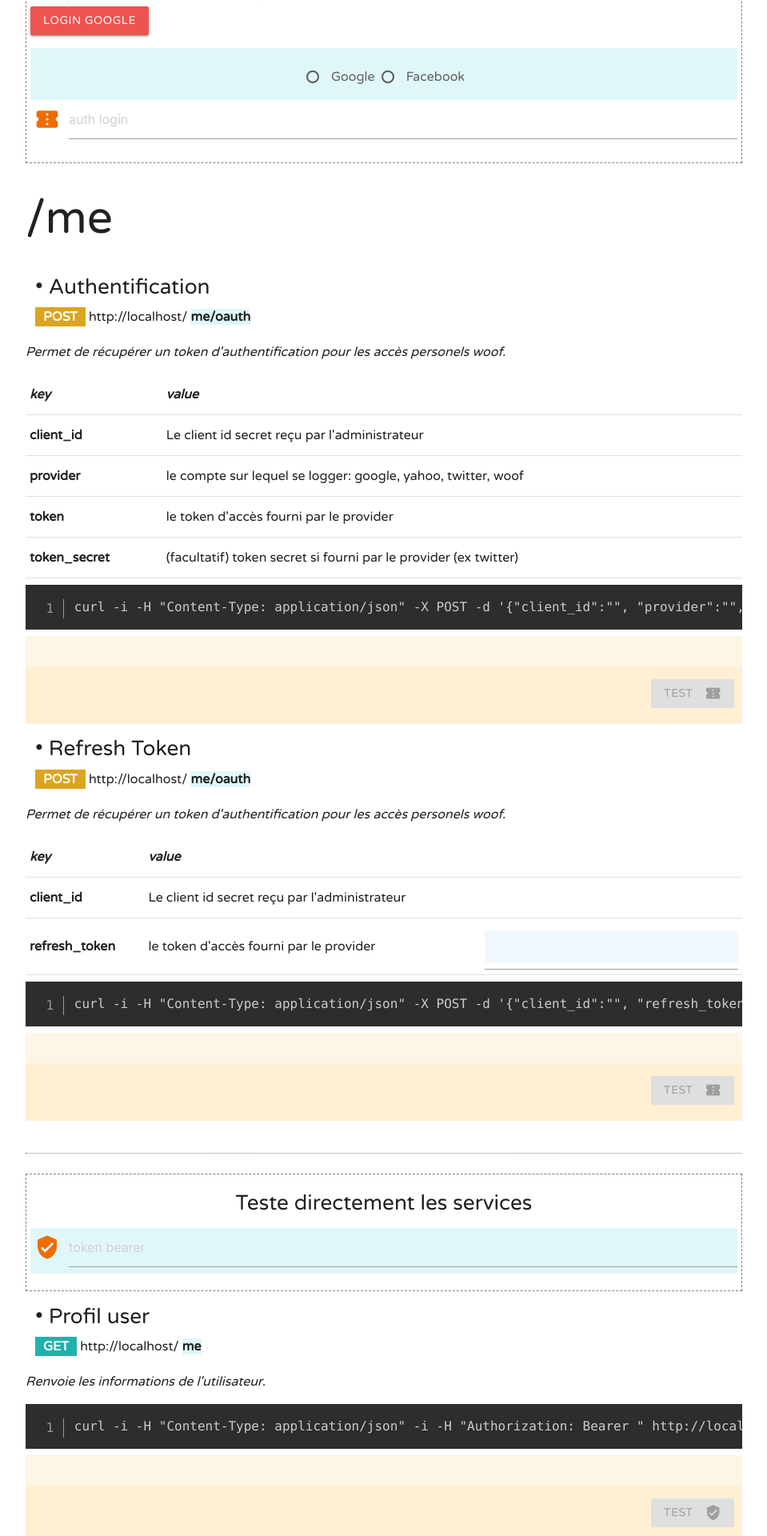
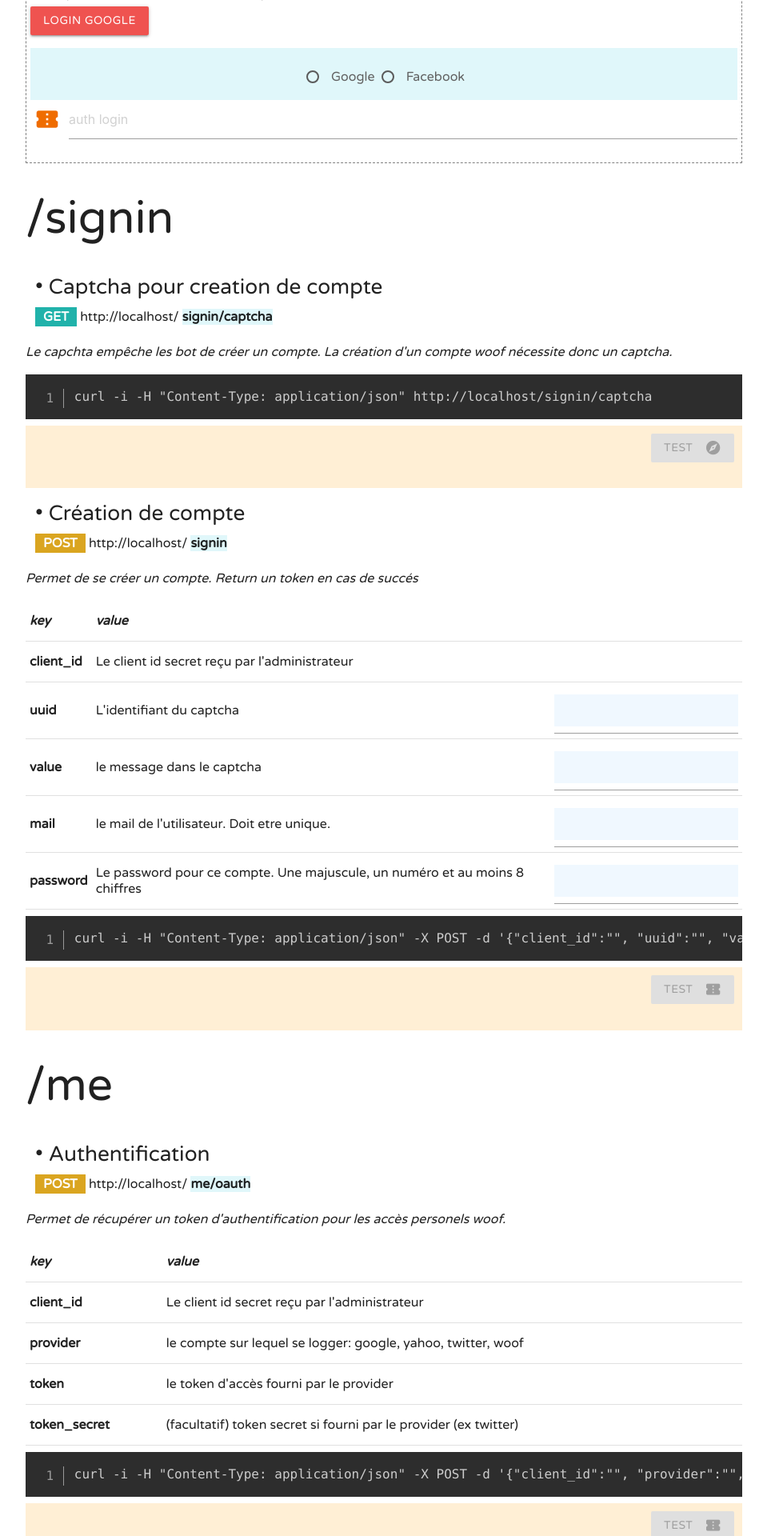
Before and after one commit to gamugamu/sentinel-woof, a Flask app: page / in a window 1280 px wide. Shown: the part 725-2645 px from the top of the page at 80% size, without its empty margins (160-1119 px from the left). Run offline with Flask 2, Linux system fonts and the light colour scheme; some libraries are stand-ins or nearby versions.

Commit message:
rajout documentation sign in

```diff
--- a/static/doc.css
+++ b/static/doc.css
@@ -75,9 +75,17 @@ hr.style {
   background-color: SteelBlue;
 }
 
-.return{
+.return_response{
   background-color: PapayaWhip;
-  overflow: hidden;
+}
+
+.block_face{
+  display: block;
+  padding: 10px;
+  unicode-bidi: embed;
+  word-break: break-all;
+  font-family: monospace;
+  white-space: pre-wrap;
 }
 
 pre {
@@ -90,7 +98,7 @@ pre {
 .test {
   font-family: 'Varela Round', sans-serif;
   margin-right: 10px;
-  margin-bottom: 20px;
+  margin-top: 10px;
 }
 
 .url_input{
--- a/static/doc.js
+++ b/static/doc.js
@@ -55,20 +55,25 @@ Vue.component('step', {
           <div v-show="loading" class="progress">
             <div class="indeterminate"></div>
           </div>
-          <div class="return">
-            <pre>
-              {{m_json_return}}
-            </pre>
+          <div class="return_response">
           <template v-if="require_oauth">
             <a  v-on:click="call_curl_cmd()"
                 class="test cyan darken-1 waves-effect waves-light btn right top"
                 v-bind:class="{ disabled: !can_test_oauth}" ><i class="material-icons right">confirmation_number</i>Test</a>
           </template>
-            <template v-if="require_login">
+          <template v-else-if="require_login">
             <a  v-on:click="call_curl_cmd()"
                 class="test orange darken-3 waves-effect waves-light btn right top"
                 v-bind:class="{ disabled: !can_test_login}"><i class="material-icons right">verified_user</i>test</a>
           </template>
+          <template v-else>
+            <a  v-on:click="call_curl_cmd()"
+                class="test brown darken-1 darken-3 waves-effect waves-light btn right top"
+                v-bind:class="{ disabled: !can_test_login}"><i class="material-icons right">explore</i>test</a>
+          </template>
+            <div class="block_face">
+              {{m_json_return}}
+            </div>
           </div>
       </div>
     </div>
--- a/templates/doc.html
+++ b/templates/doc.html
@@ -64,6 +64,38 @@
           </div>
         </div><!-- forms -->
       </div><!-- box -->
+
+      <h2>/signin</h2>
+      <step red lighten-1
+        title       = "Captcha pour creation de compte"
+        method      = "GET"
+        url_root    = {{url_root}}
+        route       = "signin/captcha"
+        use         = "Le capchta empêche les bot de créer un compte. La création d'un compte woof nécessite donc un captcha.">
+      </step>
+      <step red lighten-1
+        title       = "Création de compte"
+        method      = "POST"
+        url_root    = {{url_root}}
+        route       = "signin"
+        use         = "Permet de se créer un compte. Return un token en cas de succés"
+        require_oauth = true
+        v-bind:dyn_value   = "{
+          'client_id'     : '*client_id',
+          'uuid'          : '',
+          'value'         : '',
+          'mail'          : '',
+          'password'      : ''}"
+
+        v-bind:data = "{
+          'client_id'     : 'Le client id secret reçu par l\'administrateur',
+          'uuid'          : 'L\'identifiant du captcha',
+          'value'         : 'le message dans le captcha',
+          'mail'          : 'le mail de l\'utilisateur. Doit etre unique.',
+          'password'      : 'Le password pour ce compte. Une majuscule, un numéro et au moins 8 chiffres'}">
+
+
+      </step>
 
       <h2>/me</h2>
       <step red lighten-1
```
Lines whose indentation alone changed are shown as unchanged.
